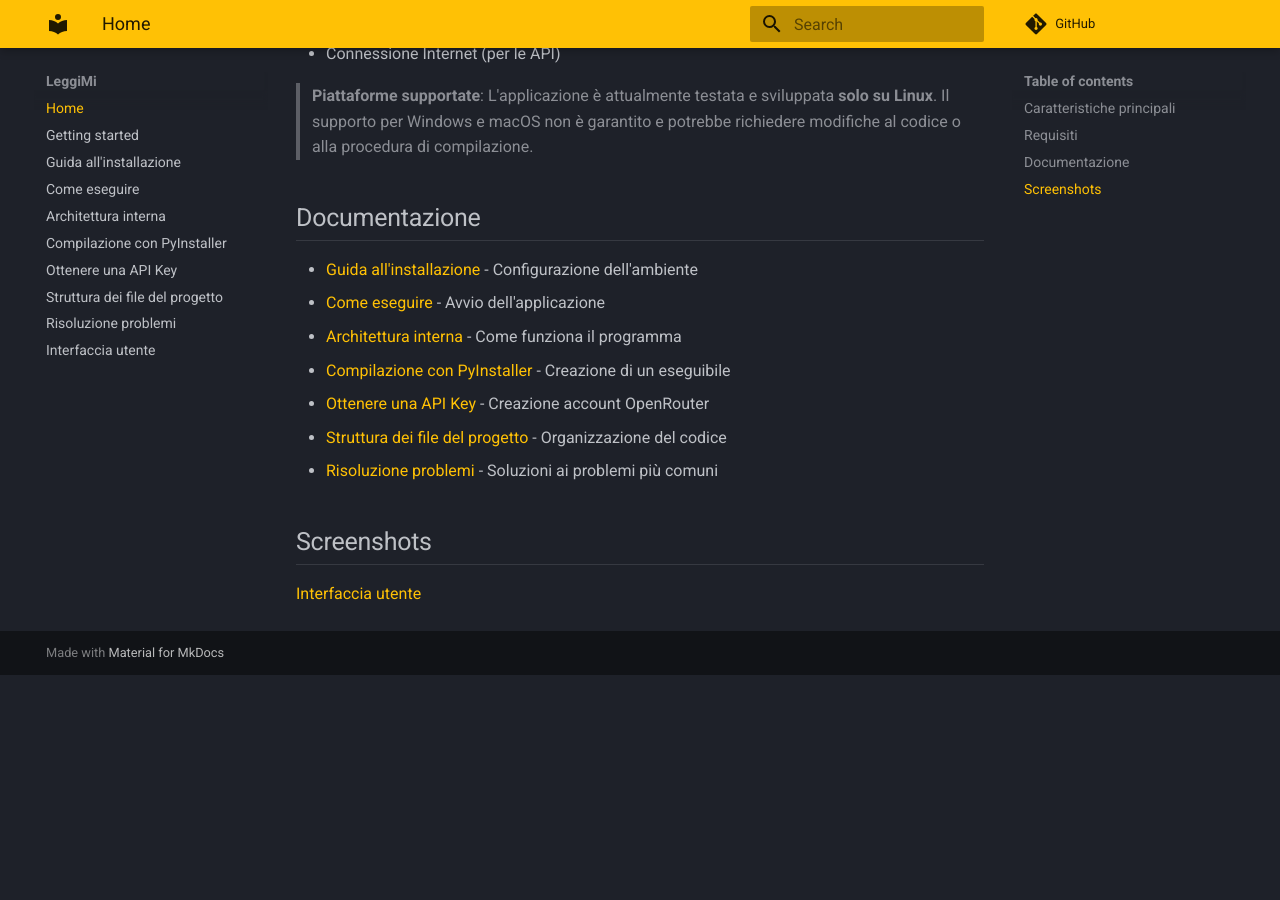
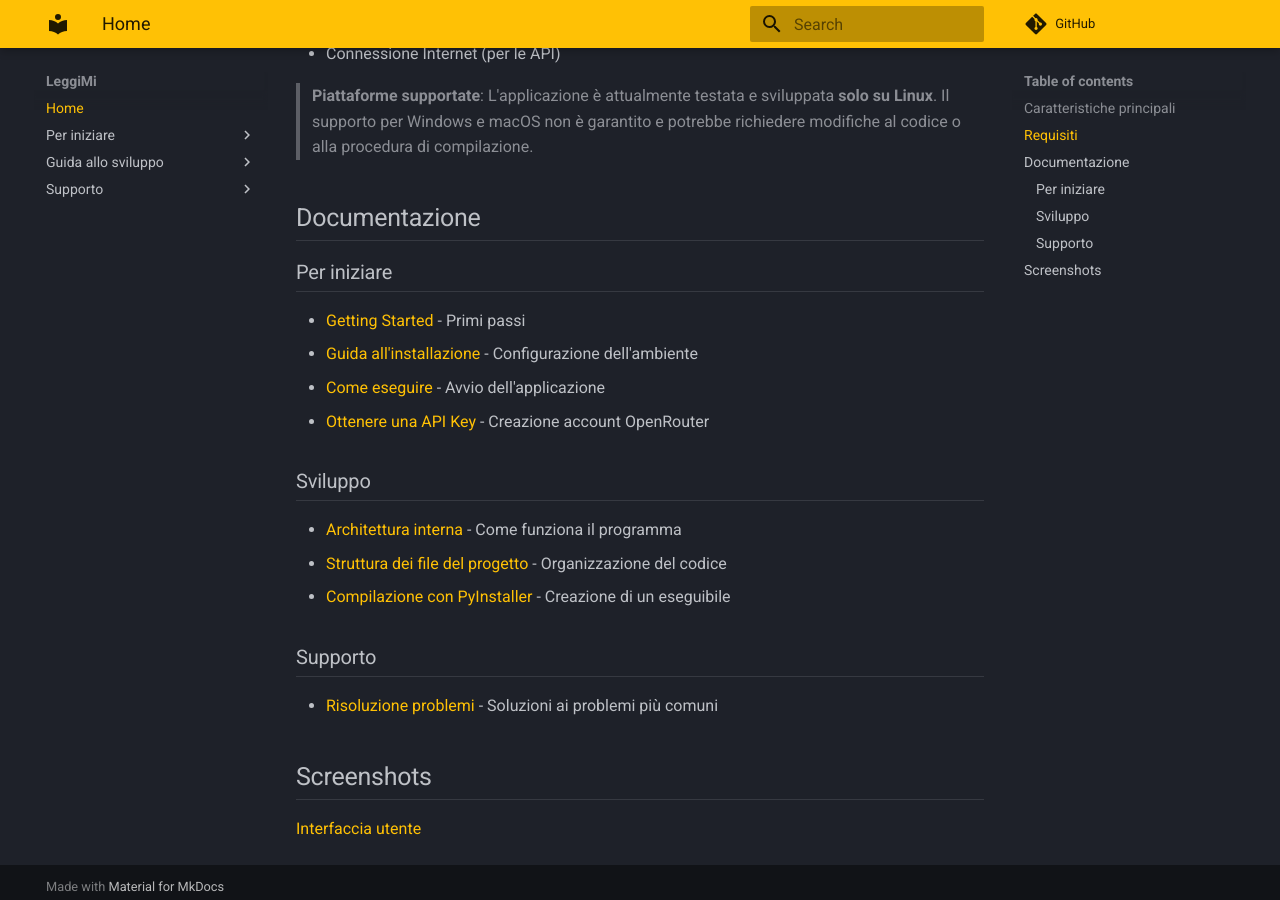
Before and after one commit to TheStxfan/leggimi, an MkDocs documentation site: the page built from docs/index.md, in a window 1280 px wide and 900 px high, scrolled down 829 px. Built offline with MkDocs 1.6.1 and Material for MkDocs 9.7.7, drawn with Linux system fonts in a browser that asks for light colours; comment, search, counter and statistics services are not loaded; before the commit the page ends 1504 px from its top, so only the background shows below that.

Commit message:
docs: reorganize documentation structure and clarify Linux-only support

```diff
--- a/docs/index.md
+++ b/docs/index.md
@@ -27,13 +27,22 @@ LeggiMi è uno strumento che legge un PDF, lo suddivide in capitoli, genera una
 
 ## Documentazione
 
-- [Guida all'installazione](setup.md) - Configurazione dell'ambiente
-- [Come eseguire](run.md) - Avvio dell'applicazione
-- [Architettura interna](internals.md) - Come funziona il programma
-- [Compilazione con PyInstaller](build.md) - Creazione di un eseguibile
-- [Ottenere una API Key](api.md) - Creazione account OpenRouter
-- [Struttura dei file del progetto](structure.md) - Organizzazione del codice
-- [Risoluzione problemi](trobleshoot.md) - Soluzioni ai problemi più comuni
+### Per iniziare
+
+- [Getting Started](https://thestxfan.github.io/leggimi/getting-started) - Primi passi
+- [Guida all'installazione](https://thestxfan.github.io/leggimi/setup) - Configurazione dell'ambiente
+- [Come eseguire](https://thestxfan.github.io/leggimi/run) - Avvio dell'applicazione
+- [Ottenere una API Key](https://thestxfan.github.io/leggimi/api) - Creazione account OpenRouter
+
+### Sviluppo
+
+- [Architettura interna](https://thestxfan.github.io/leggimi/internals) - Come funziona il programma
+- [Struttura dei file del progetto](https://thestxfan.github.io/leggimi/structure) - Organizzazione del codice
+- [Compilazione con PyInstaller](https://thestxfan.github.io/leggimi/build) - Creazione di un eseguibile
+
+### Supporto
+
+- [Risoluzione problemi](https://thestxfan.github.io/leggimi/trobleshoot) - Soluzioni ai problemi più comuni
 
 ## Screenshots
 
--- a/mkdocs.yml
+++ b/mkdocs.yml
@@ -33,12 +33,18 @@ extra_css:
 
 nav:
   - Home: index.md
-  - Getting started: getting-started.md
-  - Guida all'installazione: setup.md
-  - Come eseguire: run.md
-  - Architettura interna: internals.md
-  - Compilazione con PyInstaller: build.md
-  - Ottenere una API Key: api.md
-  - Struttura dei file del progetto: structure.md
-  - Risoluzione problemi: trobleshoot.md
-  - Interfaccia utente: images.md
+
+  - Per iniziare:
+      - Getting Started: getting-started.md
+      - Guida all'installazione: setup.md
+      - Come eseguire: run.md
+      - Ottenere una API Key: api.md
+
+  - Guida allo sviluppo:
+      - Architettura interna: internals.md
+      - Struttura dei file del progetto: structure.md
+      - Compilazione con PyInstaller: build.md
+
+  - Supporto:
+      - Risoluzione problemi: trobleshoot.md
+      - Interfaccia utente: images.md
```
Also changed, not shown: README.md (+11 -3 lines), docs/run.md (+9 -2 lines).
